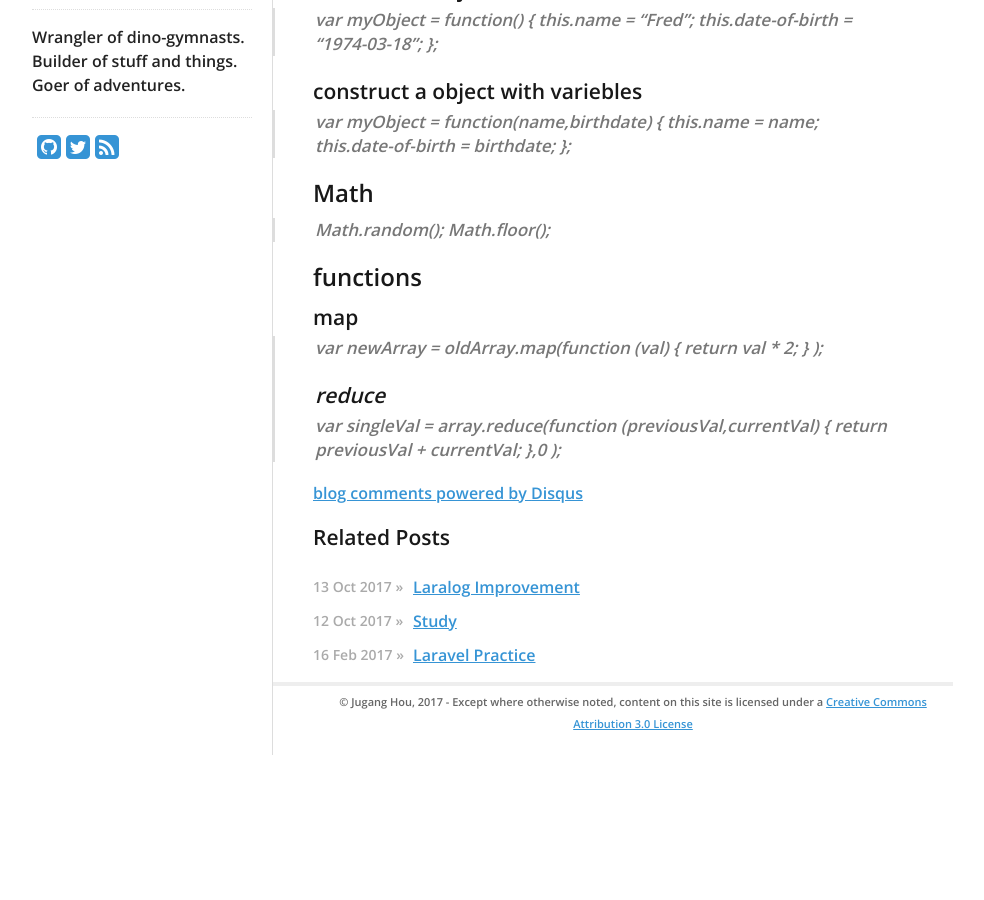
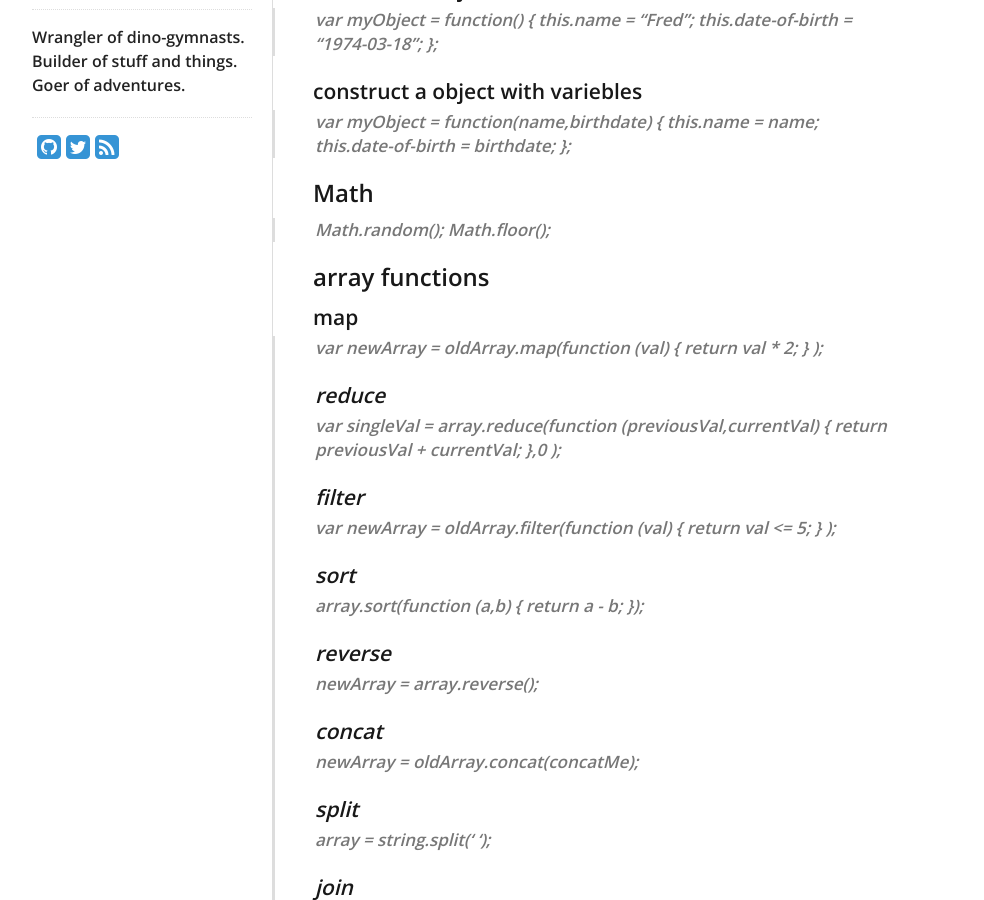
Before and after one commit to Cassini17/cassini17.github.io, a Jekyll site: the page built from _posts/2017-10-17-javascript-tips.md, in a window 1280 px wide and 900 px high, scrolled down 262 px. Shown: the whole window, without its empty margins (138-1122 px from the left). Built offline with Jekyll 4.4.1, drawn with Linux system fonts in a browser that asks for light colours; nearby versions of some CDN libraries; our own code applies the rules of GitHub Pages for plain Markdown files; comment, search, counter and statistics services are not loaded; before the commit the page ends 1017 px from its top, so only the background shows below that; some of the changed text lies outside the part shown.

Commit message:
Saved 2017-10-17-javascript-tips.md with Dillinger.io

```diff
--- a/_posts/2017-10-17-javascript-tips.md
+++ b/_posts/2017-10-17-javascript-tips.md
@@ -21,7 +21,7 @@
 > Math.random();
 > Math.floor();
 
-## functions
+## array functions
 #### map
 > var newArray = oldArray.map(function (val) {
 >   return val * 2;
@@ -32,3 +32,20 @@
 >   return previousVal + currentVal;
 > },0
 > );
+#### filter
+> var newArray = oldArray.filter(function (val) {
+>  return val <= 5;
+> }
+> );
+#### sort
+> array.sort(function (a,b) {
+>  return a - b;
+> });
+#### reverse
+> newArray = array.reverse();
+#### concat
+> newArray = oldArray.concat(concatMe);
+#### split
+> array = string.split(' ');
+#### join
+> joinedString = joinMe.join(" ");
```
